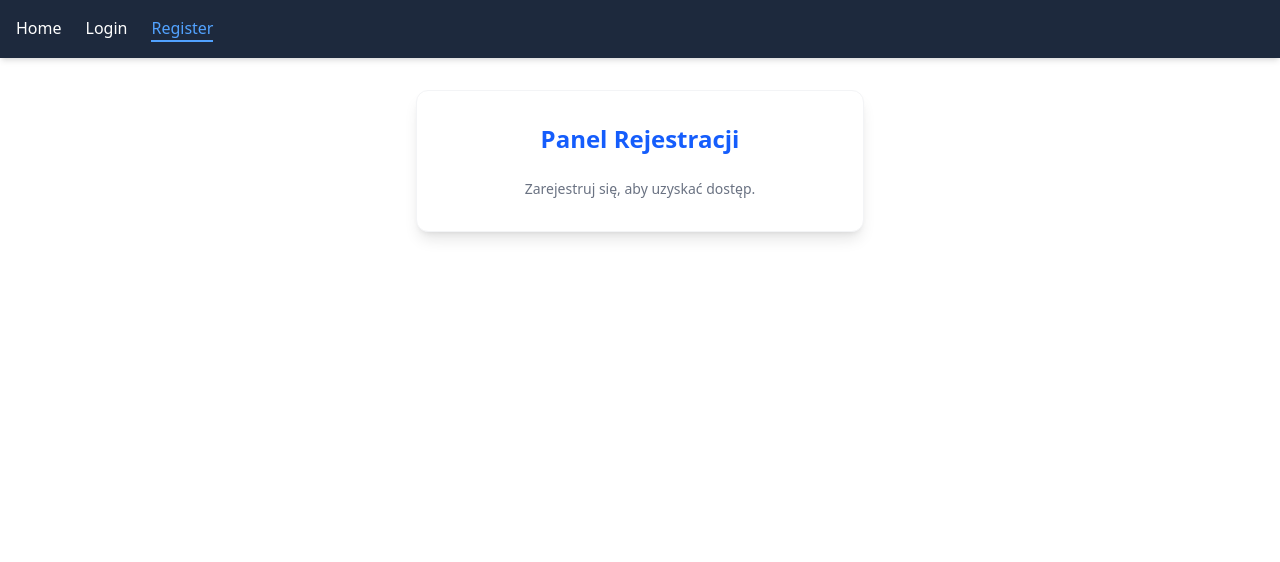
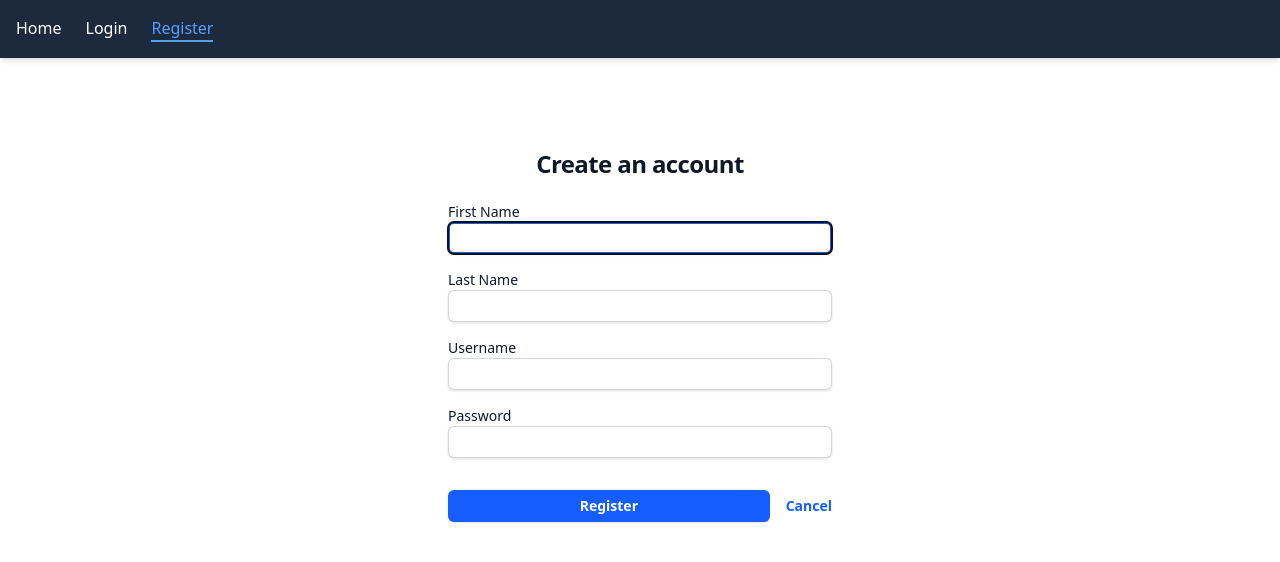
Before and after one commit to Veeteq/FrontendApp-AuthManager, an Angular app: page /user/register in a window 1280 px wide. Shown: the top 562 px of the page. Built offline with nearby package versions, Linux system fonts and the light colour scheme.

Commit message:
CR-003: Add register user

```diff
--- a/src/app/_service/auth.service.ts
+++ b/src/app/_service/auth.service.ts
@@ -10,7 +10,8 @@ import { User } from '@app/model/user'; // importujemy Twój model
   providedIn: 'root',
 })
 export class AuthService {
-  private apiUrl = environment.apiUrl
+  private apiUrl = environment.apiUrl;
+
   private userSubject: BehaviorSubject<User | null>;
   public user: Observable<User | null>;
 
@@ -24,12 +25,13 @@ export class AuthService {
   }
 
   login(username: string, password: string): Observable<User | null> {
-    return this.http.post<User>(`${this.apiUrl}/users/authenticate`, { username, password })
-      .pipe(map(user => {
+    return this.http.post<User>(`${this.apiUrl}/users/authenticate`, { username, password }).pipe(
+      map((user) => {
         localStorage.setItem('user', JSON.stringify(user));
         this.userSubject.next(user);
         return user;
-      }));
+      })
+    );
   }
 
   logout(): void {
@@ -38,4 +40,9 @@ export class AuthService {
     this.router.navigate(['/account/login']);
   }
 
+  // New register method sending data to Spring Boot
+  register(user: User) {
+    return this.http.post(`${this.apiUrl}/users`, user);
+  }
+
 }
--- a/src/app/components/user/login/login.html
+++ b/src/app/components/user/login/login.html
@@ -2,6 +2,12 @@
   <div class="sm:mx-auto sm:w-full sm:max-w-sm">
     <h2 class="mt-10 text-center text-2xl font-bold leading-9 tracking-tight text-gray-900">Login to your account</h2>
   </div>
+
+  @if (success) {
+    <div class="p-4 mb-4 text-sm text-green-800 rounded-lg bg-green-50 border border-green-200">
+      {{success}}
+    </div>
+  }
 
   <div class="mt-10 sm:mx-auto sm:w-full sm:max-w-sm">
     <form [formGroup]="form" (ngSubmit)="onSubmit()" class="space-y-6">
--- a/src/app/components/user/login/login.ts
+++ b/src/app/components/user/login/login.ts
@@ -12,7 +12,7 @@ import { first } from 'rxjs';
   templateUrl: './login.html',
   styleUrl: './login.css',
 })
-export class Login implements OnInit, AfterViewInit  {
+export class Login implements OnInit, AfterViewInit {
   // Reference to the username input element in the template
   @ViewChild('usernameInput') usernameInput!: ElementRef;
 
@@ -20,8 +20,14 @@ export class Login implements OnInit, AfterViewInit  {
   loading = false;
   submitted = false;
   error?: string;
+  success?: string;
 
-  constructor(private formBuilder: FormBuilder, private route: ActivatedRoute, private router: Router, private authService: AuthService) {
+  constructor(
+    private formBuilder: FormBuilder,
+    private route: ActivatedRoute,
+    private router: Router,
+    private authService: AuthService
+  ) {
     if (this.authService.userValue) {
       this.router.navigate(['/']);
     }
@@ -30,9 +36,13 @@ export class Login implements OnInit, AfterViewInit  {
   ngOnInit(): void {
     this.form = this.formBuilder.group({
       username: ['', Validators.required],
-            password: ['', Validators.required]
+      password: ['', Validators.required],
     });
 
+    // Check for "registered" query parameter to show success message
+    if (this.route.snapshot.queryParams['registered']) {
+      this.success = 'Registration successful';
+    }
   }
 
   // Lifecycle hook that runs after the component's view has been initialized
@@ -41,18 +51,22 @@ export class Login implements OnInit, AfterViewInit  {
     this.usernameInput.nativeElement.focus();
   }
 
-  get f() { return this.form.controls; }
+  get f() {
+    return this.form.controls;
+  }
 
   onSubmit(): void {
     this.submitted = true;
     this.error = '';
+    this.success = '';
 
     if (this.form.invalid) {
       return;
     }
 
     this.loading = true;
-    this.authService.login(this.f.username.value, this.f.password.value)
+    this.authService
+      .login(this.f.username.value, this.f.password.value)
       .pipe(first())
       .subscribe({
         next: (user) => {
@@ -62,9 +76,8 @@ export class Login implements OnInit, AfterViewInit  {
         },
         error: (err) => {
           this.loading = false;
-          this.error = err
-        }
+          this.error = err;
+        },
       });
   }
-
 }
--- a/src/app/components/user/register/register.html
+++ b/src/app/components/user/register/register.html
@@ -1,5 +1,65 @@
-<div class="max-w-md mx-auto bg-white p-8 rounded-xl shadow-lg border border-gray-100">
-  <h1 class="text-2xl font-bold text-center text-blue-600 mb-6">Panel Rejestracji</h1>
-  <!-- Tu w przyszłych lekcjach dodamy formularz -->
-  <p class="text-sm text-gray-500 text-center">Zarejestruj się, aby uzyskać dostęp.</p>
+<div class="flex min-h-full flex-col justify-center px-6 py-12 lg:px-8">
+  <div class="sm:mx-auto sm:w-full sm:max-w-sm">
+    <h2 class="mt-2 text-center text-2xl font-bold leading-9 tracking-tight text-gray-900">Create an account</h2>
+  </div>
+
+  <div class="mt-5 sm:mx-auto sm:w-full sm:max-w-sm">
+    <form [formGroup]="form" (ngSubmit)="onSubmit()" class="space-y-4">
+
+      @if (error) {
+        <div class="p-4 mb-4 text-sm text-red-800 rounded-lg bg-red-50 border border-red-200">{{error}}</div>
+      }
+
+      <div>
+        <label class="block text-sm font-medium text-gray-900">First Name</label>
+        <input type="text" formControlName="firstName" #firstnameInput
+               class="block w-full rounded-md border-0 py-1.5 px-2.5 shadow-sm ring-1 ring-inset ring-gray-300 focus:ring-2 focus:ring-blue-600 sm:text-sm"
+               [class.ring-red-500]="submitted && f.firstName.errors">
+        @if (submitted && f.firstName.errors?.required) {
+          <div class="mt-1 text-xs text-red-500">First name is required</div>
+        }
+      </div>
+
+      <div>
+        <label class="block text-sm font-medium text-gray-900">Last Name</label>
+        <input type="text" formControlName="lastName"
+               class="block w-full rounded-md border-0 py-1.5 px-2.5 shadow-sm ring-1 ring-inset ring-gray-300 focus:ring-2 focus:ring-blue-600 sm:text-sm"
+               [class.ring-red-500]="submitted && f.lastName.errors">
+        @if (submitted && f.lastName.errors?.required) {
+          <div class="mt-1 text-xs text-red-500">Last name is required</div>
+        }
+      </div>
+
+      <div>
+        <label class="block text-sm font-medium text-gray-900">Username</label>
+        <input type="text" formControlName="username"
+               class="block w-full rounded-md border-0 py-1.5 px-2.5 shadow-sm ring-1 ring-inset ring-gray-300 focus:ring-2 focus:ring-blue-600 sm:text-sm"
+               [class.ring-red-500]="submitted && f.username.errors">
+        @if (submitted && f.username.errors?.required) {
+          <div class="mt-1 text-xs text-red-500">Username is required</div>
+        }
+      </div>
+
+      <div>
+        <label class="block text-sm font-medium text-gray-900">Password</label>
+        <input type="password" formControlName="password"
+               class="block w-full rounded-md border-0 py-1.5 px-2.5 shadow-sm ring-1 ring-inset ring-gray-300 focus:ring-2 focus:ring-blue-600 sm:text-sm"
+               [class.ring-red-500]="submitted && f.password.errors">
+        @if (submitted && f.password.errors) {
+          <div class="mt-1 text-xs text-red-500">
+            @if (f.password.errors.required) { Password is required }
+            @if (f.password.errors.minlength) { Must be at least 6 characters }
+          </div>
+        }
+      </div>
+
+      <div class="flex items-center gap-4 pt-4">
+        <button [disabled]="loading" class="flex-1 justify-center rounded-md bg-blue-600 px-3 py-1.5 text-sm font-semibold text-white shadow-sm hover:bg-blue-500 disabled:opacity-50">
+          @if (loading) { <span class="animate-spin inline-block mr-2">...</span> }
+          Register
+        </button>
+        <a routerLink="../login" class="text-sm font-semibold text-blue-600 hover:text-blue-500">Cancel</a>
+      </div>
+    </form>
+  </div>
 </div>
--- a/src/app/components/user/register/register.ts
+++ b/src/app/components/user/register/register.ts
@@ -1,11 +1,76 @@
-import { Component } from '@angular/core';
+import { AfterViewInit, Component, ElementRef, OnInit, ViewChild } from '@angular/core';
+import { FormBuilder, FormGroup, ReactiveFormsModule, Validators } from '@angular/forms';
+import { Router } from '@angular/router';
+import { AuthService } from '@app/_service/auth.service';
+import { first } from 'rxjs';
 
 @Component({
+  standalone: true,
   selector: 'app-register',
-  imports: [],
+  imports: [ReactiveFormsModule],
   templateUrl: './register.html',
   styleUrl: './register.css',
 })
-export class Register {
+export class Register implements OnInit, AfterViewInit {
+  // Reference to the username input element in the template
+  @ViewChild('firstnameInput') firstnameInput!: ElementRef;
+
+  form!: FormGroup;
+  loading = false;
+  submitted = false;
+  error?: string;
+
+  constructor(
+    private authService: AuthService,
+    private router: Router,
+    private formBuilder: FormBuilder
+  ) {
+    if (this.authService.userValue) {
+      this.router.navigate(['/']);
+    }
+  }
+
+  ngOnInit(): void {
+    this.form = this.formBuilder.group({
+      firstName: ['', Validators.required],
+      lastName: ['', Validators.required],
+      username: ['', Validators.required],
+      // Password must be at least 6 characters long
+      password: ['', [Validators.required, Validators.minLength(6)]],
+    });
+  }
+
+  ngAfterViewInit() {
+    // Set focus to the firstname input automatically
+    this.firstnameInput.nativeElement.focus();
+  }
+
+  // Convenience getter for easy access to form fields
+  get f() {
+    return this.form.controls;
+  }
+
+  onSubmit(): void {
+    this.submitted = true;
+    this.error = '';
+
+    // stop here if form is invalid
+    if (this.form.invalid) {
+      return;
+    }
+
+    this.loading = true;
+    this.authService.register(this.form.value)
+    .pipe(first())
+    .subscribe({
+      next: () => {
+        this.router.navigate(['/user/login'], { queryParams: { registered: true }});
+      },
+      error: err => {
+        this.error = err.error.message;
+        this.loading = false;
+      }
+  });
+  }
 
 }
```
Also changed, not shown: 1 other file (tests, documents, lock files or other folders). Lines whose indentation alone changed are shown as unchanged.
